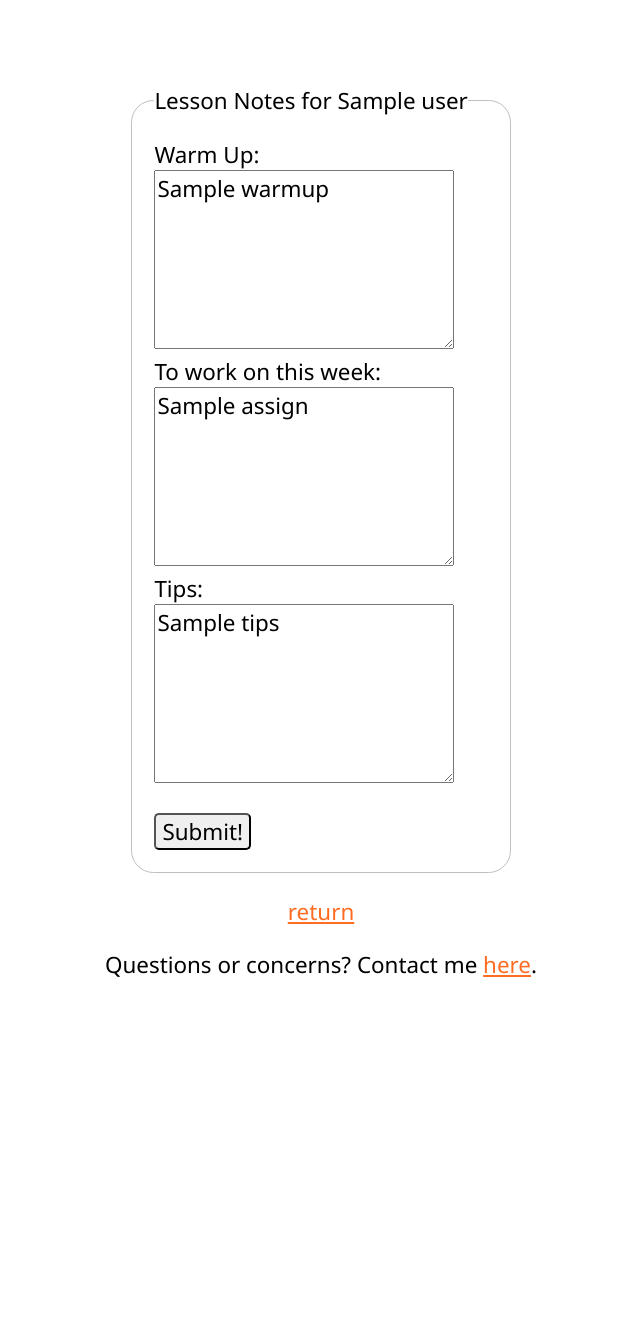
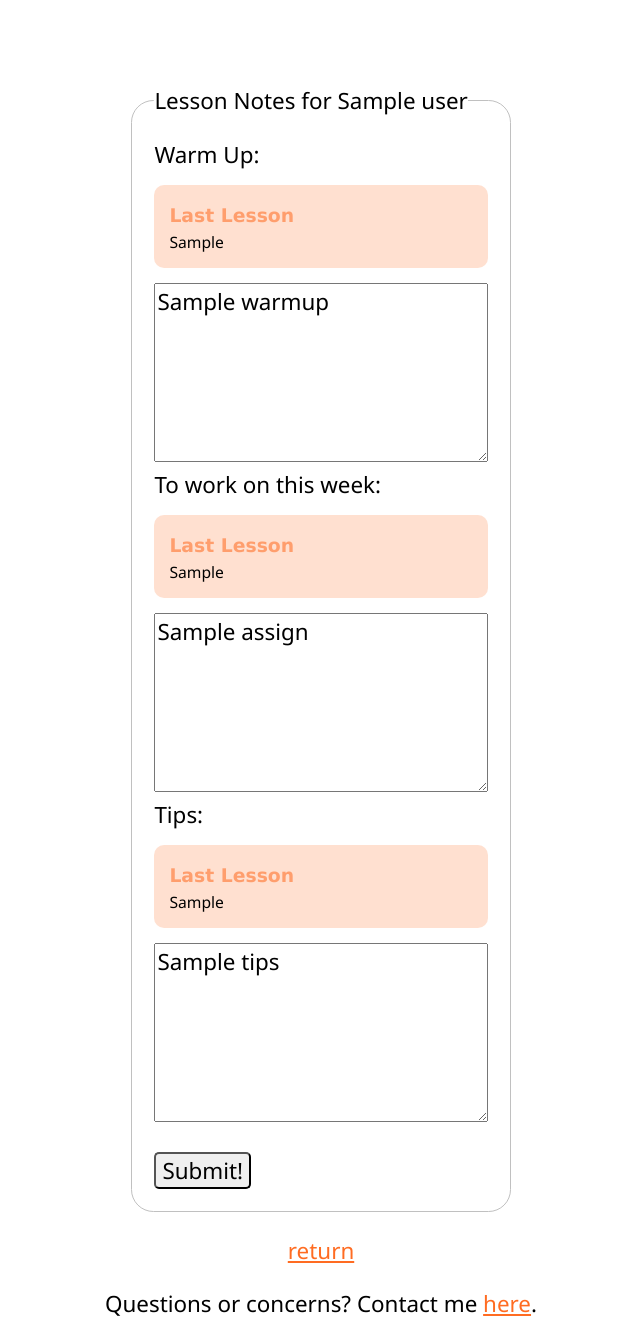
Before and after one commit to ab7/alexbakersax, a Python web app: template templates/addnotes.html in a window 1280 px wide. Shown: the part 286-1627 px from the top of the page, without its empty margins (319-959 px from the left). Before the commit the page ends 1263 px from the top, so only its background shows below. Run offline with Jinja, Linux system fonts and the light colour scheme; the template is opened without the code that fills it: most values are stand-ins (such as "Sample title", 1, 10 or a date in 2020).

Commit message:
fixed minor issue with name and drive info resetting in add student if passwords did not match, can now view last lessons notes when adding new notes

```diff
--- a/ds.py
+++ b/ds.py
@@ -48,6 +48,10 @@ def get_single_note(user_key, note_key):
     all_notes = get_notes(user_key)
     note = all_notes.filter(Notes.key == decoded_key).get()
     return note
+
+def get_latest_notes(user_key):
+    all_notes = get_notes(user_key)
+    return all_notes.fetch(1)[0]
 
 
 ### write functions ###
--- a/static/main.css
+++ b/static/main.css
@@ -521,13 +521,27 @@ fieldset button {
 }
 
 /* lesson notes entry */
+.lastLesson {
+  background-color: rgba(255, 108, 34, 0.21);
+  border-radius: 10px;
+  font-size: 0.7em;
+  margin: 15px 0;
+  padding: 15px;
+}
+
+.lastLesson div {
+  color: rgba(255, 108, 34, 0.57);
+  font: bold 1.2em Verdana;
+  margin: 5px 0;
+}
+
 #notesEntry {
   width: 90%;
 }
 
 textarea {
   height: 8em;
-  width: 90%;
+  width: 100%;
 }
 
 .hide {
--- a/templates/addnotes.html
+++ b/templates/addnotes.html
@@ -6,14 +6,26 @@
     <form method="post">
       <label>
         <div>Warm Up:</div>
+        <div class="lastLesson">
+          <div>Last Lesson</div>
+          {{warmup_prev}}
+        </div>
         <textarea name="warmup">{{warmup}}</textarea>
       </label>
       <label>
         <div>To work on this week:</div>
+        <div class="lastLesson">
+          <div>Last Lesson</div>
+          {{assign_prev}}
+        </div>
         <textarea name="assign">{{assign}}</textarea>
       </label>
       <label>
         <div>Tips:</div>
+        <div class="lastLesson">
+          <div>Last Lesson</div>
+          {{tips_prev}}
+        </div>
         <textarea name="tips">{{tips}}</textarea>
       </label>
       <div class="error">{{error}}</div>
```
Also changed, not shown: main.py (+12 -3 lines).
